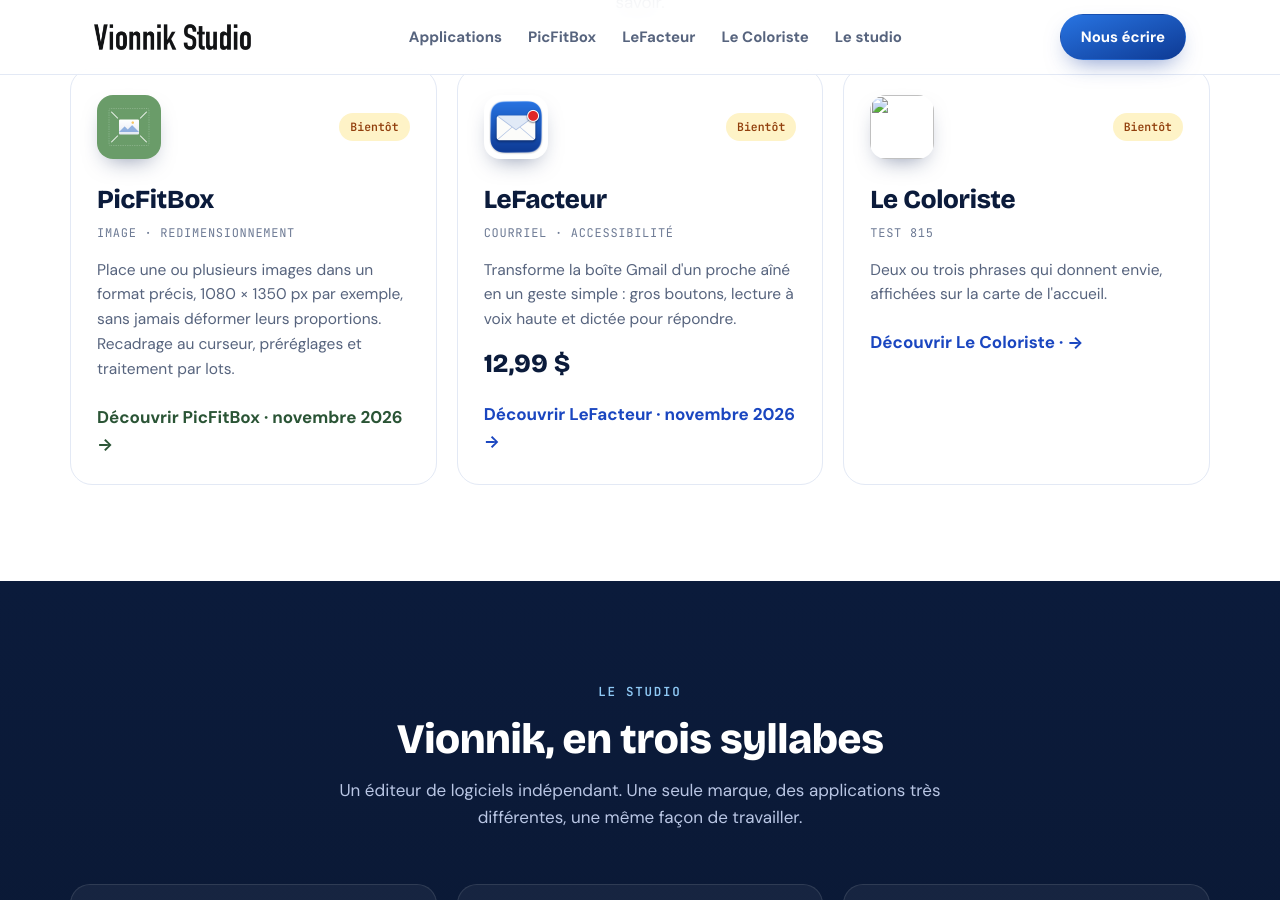
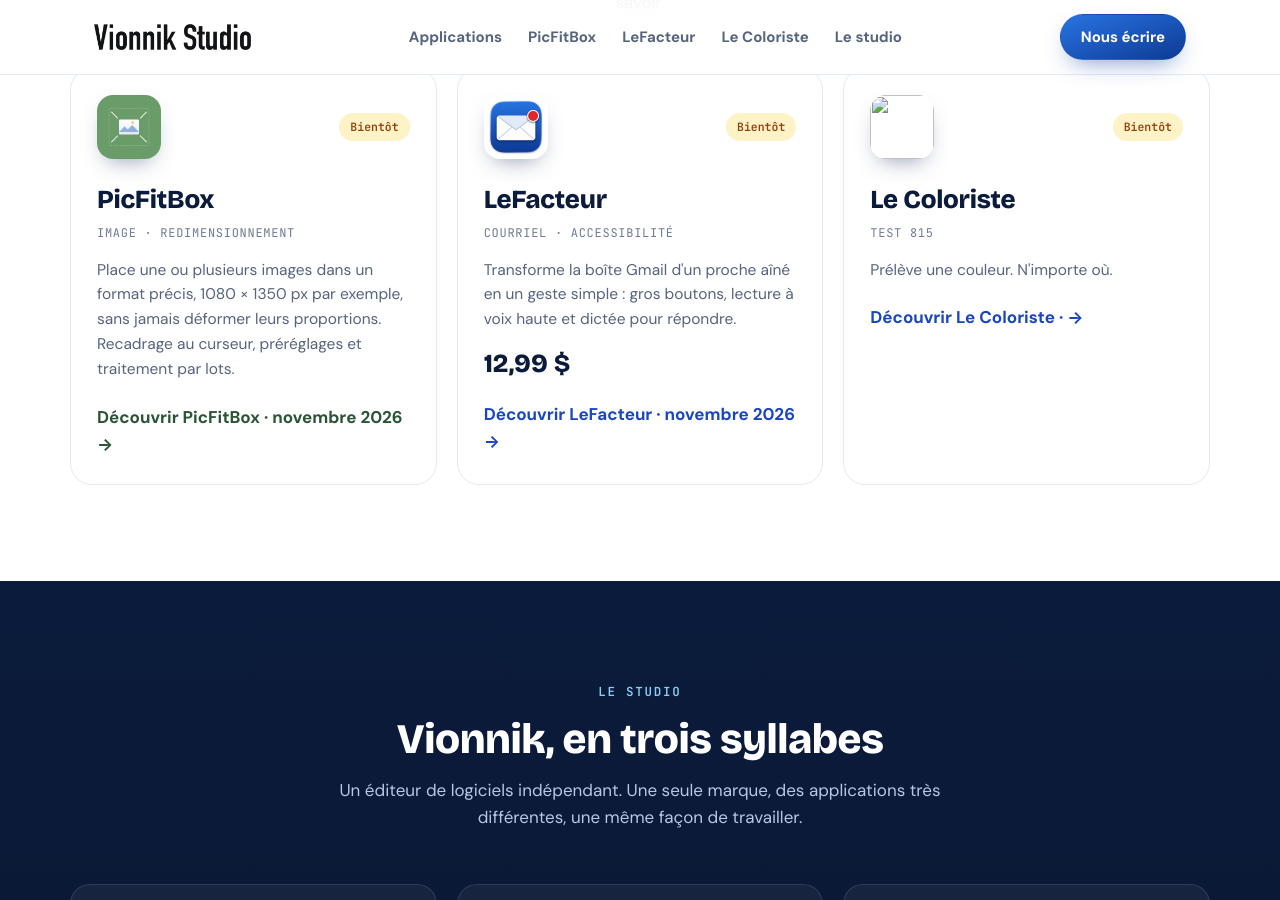
Before and after one commit to vionnikstudio/vionnikstudio.github.io, a Jekyll site: the page built from index.md, in a window 1280 px wide and 900 px high, scrolled down 1155 px. Built offline with Jekyll 4.4.1, drawn with Linux system fonts in a browser that asks for light colours.

Commit message:
Revise product summary for le_coloriste
Updated the summary of the product to better reflect its functionality.

```diff
--- a/_produits/le_coloriste.md
+++ b/_produits/le_coloriste.md
@@ -19,7 +19,7 @@ statut: "a-venir"
 sortie: ""
 date_lancement: "30 novembre 2026"
 
-resume: "Deux ou trois phrases qui donnent envie, affichées sur la carte de l'accueil."
+resume: "Prélève une couleur. N'importe où."
 
 surtitre: "Ce que fait l'application, en quelques mots"
 accroche: "Une phrase courte et forte."
```
